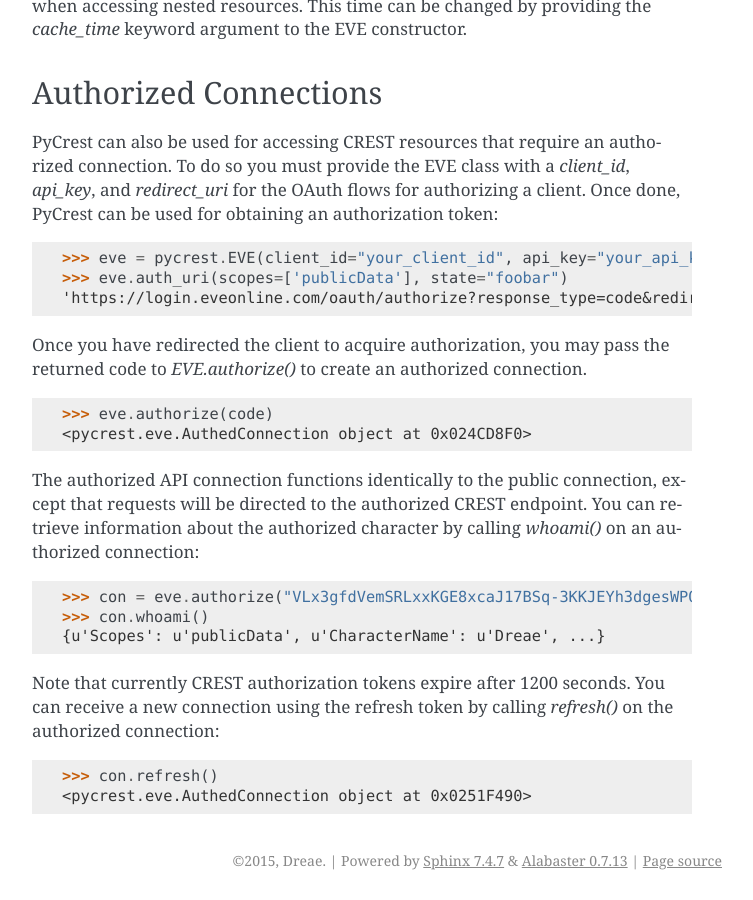
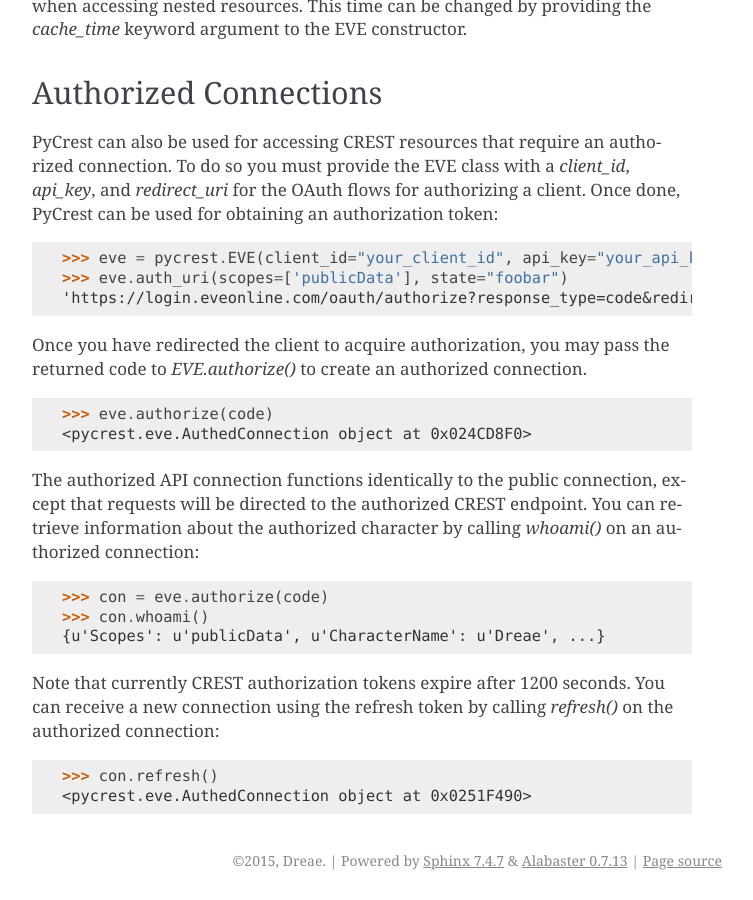
Before and after one commit to pycrest/PyCrest, a Sphinx documentation site: the page built from docs/index.rst, in a window 1280 px wide and 900 px high, scrolled down 1123 px. Shown: the whole window, without its empty margins (388-1141 px from the left). Built offline with Sphinx 7.4.7, drawn with Linux system fonts in a browser that asks for light colours.

Commit message:
Edit docs

```diff
--- a/docs/index.rst
+++ b/docs/index.rst
@@ -93,7 +93,7 @@ on an authorized connection:
 
 .. highlight:: python
 
->>> con = eve.authorize("VLx3gfdVemSRLxxKGE8xcaJ17BSq-3KKJEYh3dgesWPQ6eix2JXVcot0YTvraVqK0")
+>>> con = eve.authorize(code)
 >>> con.whoami()
 {u'Scopes': u'publicData', u'CharacterName': u'Dreae', ...}
 
```
